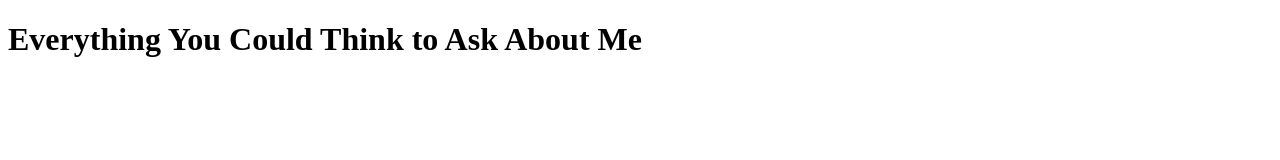
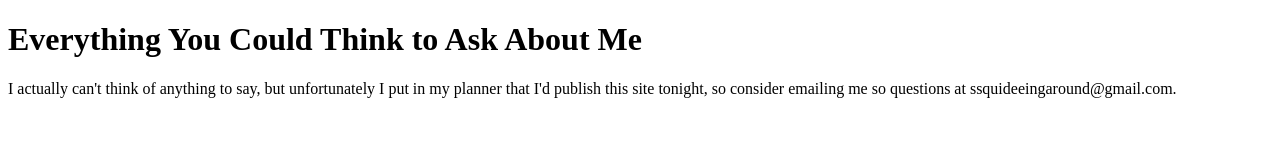
Before and after one commit to ssquidee/Personal-Site, a plain HTML site: page aboutme.html in a window 1280 px wide. Drawn offline with Linux system fonts and the light colour scheme.

Commit message:
Add NYR page

```diff
--- a/aboutme.html
+++ b/aboutme.html
@@ -7,6 +7,9 @@
 </head>
 <body>
 <h1>Everything You Could Think to Ask About Me</h1>
-
+<p>I actually can't think of anything to say, but unfortunately I
+    put in my planner that I'd publish this site tonight, so consider
+    emailing me so questions at ssquideeingaround@gmail.com.
+</p>
 </body>
 </html>
```
Also changed, not shown: newYearsResolutions.html (added).
